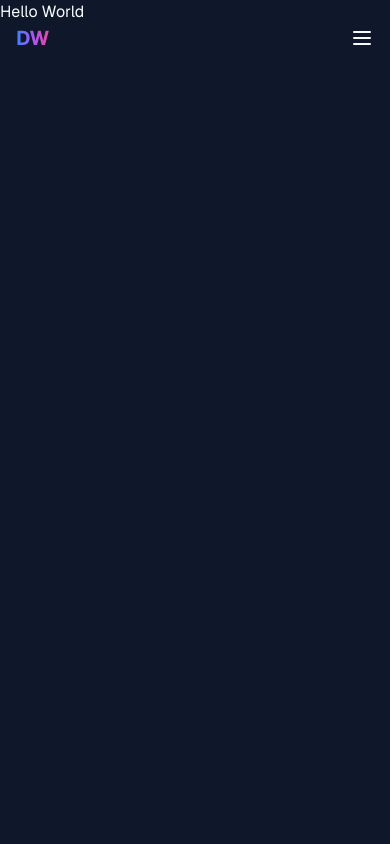
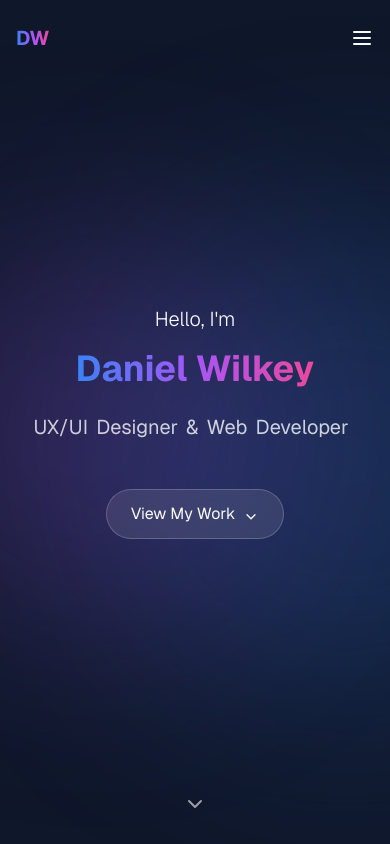
Before and after one commit to Vader1970/danielwillkeyportfolioprotype, a Next.js app: page / in a window 390 px wide. Built offline with nearby package versions, Linux system fonts and the light colour scheme.

Commit message:
hero added and optimised the best I can

```diff
--- a/src/app/page.tsx
+++ b/src/app/page.tsx
@@ -1,3 +1,9 @@
+import Hero from "@/components/Hero";
+
 export default function Home() {
-  return <h1>Hello World</h1>;
+  return (
+    <>
+      <Hero />
+    </>
+  );
 }
--- /dev/null
+++ b/src/components/Hero.tsx
@@ -0,0 +1,154 @@
+"use client";
+
+import { useState, useEffect } from "react";
+import { motion } from "framer-motion";
+import { ChevronDown } from "lucide-react";
+import Link from "next/link";
+import AnimatedText from "@/components/animation/AnimatedText";
+import { useIsMobile } from "@/hooks/use-mobile";
+
+export default function Hero() {
+  const isMobile = useIsMobile();
+  const [mousePosition, setMousePosition] = useState({ x: 0, y: 0 });
+  const [windowSize, setWindowSize] = useState({ width: 0, height: 0 });
+
+  useEffect(() => {
+    // Set initial window size
+    setWindowSize({
+      width: window.innerWidth,
+      height: window.innerHeight,
+    });
+
+    const handleMouseMove = (e: MouseEvent) => {
+      setMousePosition({ x: e.clientX, y: e.clientY });
+    };
+
+    const handleResize = () => {
+      setWindowSize({
+        width: window.innerWidth,
+        height: window.innerHeight,
+      });
+    };
+
+    // Only add mousemove listener on non-mobile devices
+    let isMouseMoveListenerActive = false;
+    if (!isMobile) {
+      window.addEventListener("mousemove", handleMouseMove);
+      isMouseMoveListenerActive = true;
+    }
+    window.addEventListener("resize", handleResize);
+
+    return () => {
+      // Only remove if it was added
+      if (isMouseMoveListenerActive) {
+        window.removeEventListener("mousemove", handleMouseMove);
+      }
+      window.removeEventListener("resize", handleResize);
+    };
+  }, [isMobile]);
+
+  const calculateMovement = (axis: "x" | "y", intensity = 0.02) => {
+    // Prevent calculation if mobile or window size is not yet set
+    if (isMobile || windowSize.width === 0 || windowSize.height === 0) {
+      return 0;
+    }
+    const center = axis === "x" ? windowSize.width / 2 : windowSize.height / 2;
+    const position = axis === "x" ? mousePosition.x : mousePosition.y;
+    // Ensure mousePosition is valid before calculating
+    if (typeof position !== "number" || isNaN(position)) {
+      return 0;
+    }
+    return (position - center) * intensity;
+  };
+
+  // Define static animation states for mobile
+  const mobileAnimateProps = { x: 0, y: 0 };
+
+  return (
+    <section id='home' className='relative h-screen flex items-center justify-center overflow-hidden'>
+      {!isMobile && (
+        <div className='absolute inset-0 overflow-hidden'>
+          <motion.div
+            className='absolute top-1/4 left-1/4 w-[500px] h-[500px] bg-blue-500/20 rounded-full blur-[100px]'
+            animate={{
+              x: calculateMovement("x", -0.05),
+              y: calculateMovement("y", -0.05),
+            }}
+            transition={{ type: "spring", damping: 50 }}
+          />
+          <motion.div
+            className='absolute bottom-1/4 right-1/4 w-[400px] h-[400px] bg-purple-500/20 rounded-full blur-[100px]'
+            animate={{
+              x: calculateMovement("x", 0.03),
+              y: calculateMovement("y", 0.03),
+            }}
+            transition={{ type: "spring", damping: 50 }}
+          />
+        </div>
+      )}
+      {isMobile && (
+        <div className='absolute inset-0 overflow-hidden'>
+          <div className='absolute top-1/4 left-1/4 w-[500px] h-[500px] bg-blue-500/20 rounded-full blur-[100px]' />
+          <div className='absolute bottom-1/4 right-1/4 w-[400px] h-[400px] bg-purple-500/20 rounded-full blur-[100px]' />
+        </div>
+      )}
+
+      <div className='container-width z-10 px-4 text-center'>
+        <motion.h1
+          className='text-xl md:text-2xl font-light mb-4'
+          initial={{ opacity: 0, y: 20 }}
+          animate={{ opacity: 1, y: 0 }}
+          transition={{ duration: 0.6 }}
+        >
+          Hello, I&apos;m
+        </motion.h1>
+
+        <motion.div
+          className='text-4xl md:text-6xl lg:text-7xl font-bold mb-6'
+          initial={{ opacity: 0, y: 20 }}
+          animate={{ opacity: 1, y: 0 }}
+          transition={{ duration: 0.6, delay: 0.2 }}
+        >
+          <span className='gradient-text'>Daniel Wilkey</span>
+        </motion.div>
+
+        <motion.h2
+          className='text-xl md:text-3xl text-light/80 mt-4 max-w-2xl mx-auto'
+          initial={{ opacity: 0, y: 20 }}
+          animate={{ opacity: 1, y: 0 }}
+          transition={{ duration: 0.6, delay: 0.5 }}
+        >
+          <AnimatedText text='UX/UI Designer & Web Developer' immediate={true} />
+        </motion.h2>
+
+        <motion.div
+          initial={{ opacity: 0, y: 20 }}
+          animate={{ opacity: 1, y: 0 }}
+          transition={{ duration: 0.6, delay: 1.4 }}
+          className='mt-12'
+        >
+          <Link
+            href='#about'
+            className='glass-morph inline-flex items-center px-6 py-3 rounded-full text-light hover:bg-white/20 transition-all duration-300'
+          >
+            View My Work
+            <motion.div animate={{ y: [0, 8, 0] }} transition={{ repeat: Infinity, duration: 2 }} className='ml-2'>
+              <ChevronDown size={16} />
+            </motion.div>
+          </Link>
+        </motion.div>
+      </div>
+
+      <motion.div
+        initial={{ opacity: 0 }}
+        animate={{ opacity: 1 }}
+        transition={{ delay: 2, duration: 1 }}
+        className='absolute bottom-8 left-1/2 transform -translate-x-1/2'
+      >
+        <motion.div animate={{ y: [0, 12, 0] }} transition={{ repeat: Infinity, duration: 2 }}>
+          <ChevronDown className='text-light/60' size={24} />
+        </motion.div>
+      </motion.div>
+    </section>
+  );
+}
--- /dev/null
+++ b/src/components/animation/AnimatedText.tsx
@@ -0,0 +1,74 @@
+"use client";
+
+import { motion } from "framer-motion";
+import { useInView } from "framer-motion";
+import { useRef, useEffect, useState } from "react";
+
+interface AnimatedTextProps {
+  text: string;
+  className?: string;
+  once?: boolean;
+  quickAppear?: boolean;
+  immediate?: boolean;
+}
+
+export default function AnimatedText({ text, className = "", immediate = false }: AnimatedTextProps) {
+  const words = text.split(" ");
+  const ref = useRef<HTMLDivElement>(null);
+  const [forceVisible, setForceVisible] = useState(immediate);
+  const isInView = useInView(ref, {
+    once: true,
+    margin: "0px 0px -50% 0px",
+    amount: 0.01,
+  });
+
+  useEffect(() => {
+    if (immediate) {
+      setForceVisible(true);
+    }
+  }, [immediate]);
+
+  const container = {
+    hidden: { opacity: 0 },
+    visible: (i = 1) => ({
+      opacity: 1,
+      transition: {
+        staggerChildren: 0.2, // Slowed down from 0.12
+        delayChildren: 0.04 * i,
+      },
+    }),
+  };
+
+  const child = {
+    hidden: {
+      opacity: 0,
+      y: 30, // Increased from 20 for more noticeable movement
+    },
+    visible: {
+      opacity: 1,
+      y: 0,
+      transition: {
+        type: "spring",
+        damping: 9, // Reduced from 12 for more bounce
+        stiffness: 80, // Reduced from 100 for smoother animation
+        duration: 0.6, // Added explicit duration
+      },
+    },
+  };
+
+  return (
+    <motion.div
+      className={`inline-block ${className}`}
+      ref={ref}
+      variants={container}
+      initial='hidden'
+      animate={isInView || forceVisible ? "visible" : "hidden"}
+    >
+      {words.map((word, index) => (
+        <motion.span key={index} className='inline-block mr-2' variants={child}>
+          {word}
+        </motion.span>
+      ))}
+    </motion.div>
+  );
+}
--- /dev/null
+++ b/src/hooks/use-mobile.tsx
@@ -0,0 +1,50 @@
+"use client";
+
+import * as React from "react";
+
+const MOBILE_BREAKPOINT = 768;
+
+// Define a type that includes both modern and legacy MediaQueryList methods
+type MediaQueryListWithLegacy = MediaQueryList & {
+  /** @deprecated Use addEventListener('change', callback) instead */
+  addListener?: (callback: (event: MediaQueryListEvent) => void) => void;
+  /** @deprecated Use removeEventListener('change', callback) instead */
+  removeListener?: (callback: (event: MediaQueryListEvent) => void) => void;
+};
+
+export function useIsMobile() {
+  const [isMobile, setIsMobile] = React.useState<boolean | null>(null);
+
+  React.useEffect(() => {
+    // This only runs on the client
+    const checkIfMobile = () => {
+      setIsMobile(window.innerWidth < MOBILE_BREAKPOINT);
+    };
+
+    // Check immediately
+    checkIfMobile();
+
+    // Set up event listener with passive option for better performance
+    const mql = window.matchMedia(`(max-width: ${MOBILE_BREAKPOINT - 1}px)`) as MediaQueryListWithLegacy;
+
+    // Modern browsers use addEventListener, older browsers use addListener
+    if (typeof mql.addEventListener === "function") {
+      mql.addEventListener("change", checkIfMobile, { passive: true });
+      return () => mql.removeEventListener("change", checkIfMobile);
+    } else if (typeof mql.addListener === "function") {
+      // For older browsers (like IE) that don't support addEventListener
+      mql.addListener(checkIfMobile);
+      return () => {
+        if (mql.removeListener) {
+          mql.removeListener(checkIfMobile);
+        }
+      };
+    }
+
+    // Fallback if no event listener method is available
+    return () => {};
+  }, []);
+
+  // Return false during SSR and initial render, then actual value after hydration
+  return isMobile === null ? false : isMobile;
+}
```
Also changed, not shown: public/robots.txt (deleted), 1 other file (tests, documents, lock files or other folders).
